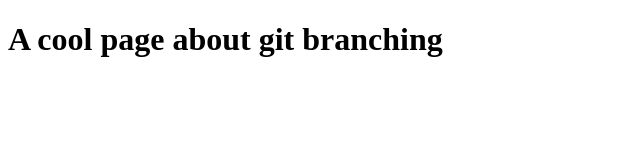
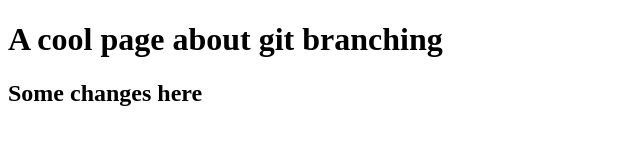
Before and after one commit to fthiesen/git-branching, a plain HTML site: page index.html in a window 1280 px wide. Shown: the whole page, without its empty margins (0-640 px from the left). Drawn offline with Linux system fonts and the light colour scheme.

Commit message:
add header elements and some styles

```diff
--- a/index.html
+++ b/index.html
@@ -6,6 +6,9 @@
   <title>Git branching</title>
 </head>
 <body>
-  <h1>A cool page about git branching</h1>
+  <header>
+    <h1>A cool page about git branching</h1>
+    <h2>Some changes here</h2>
+  </header>
 </body>
 </html>
```
Also changed, not shown: styles.css (added).
